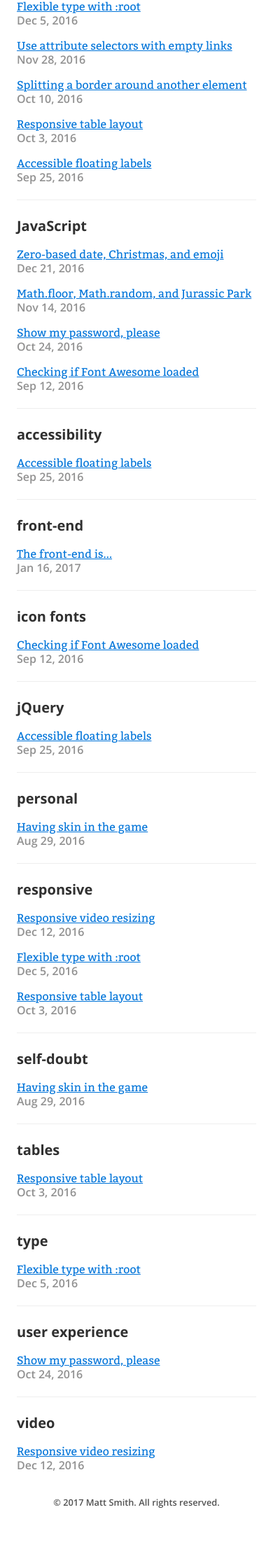
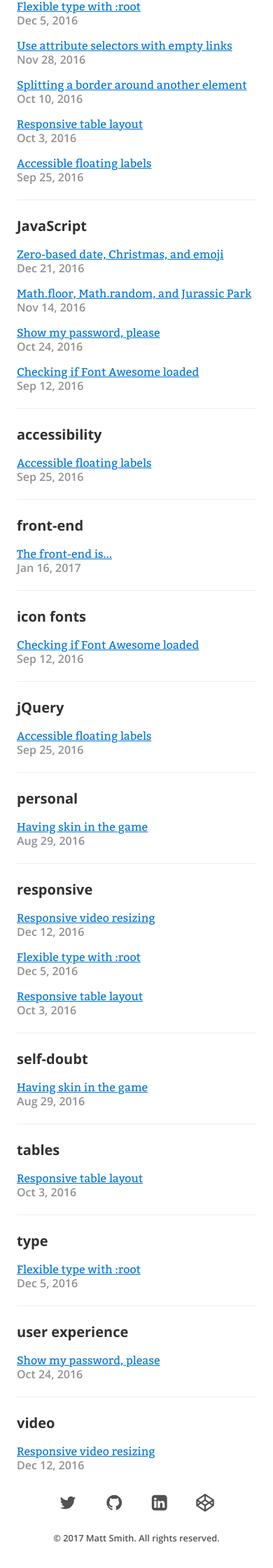
Before and after one commit to AllThingsSmitty/allthingssmitty.github.io, a Jekyll site: the page built from tags.md, in a window 390 px wide. Shown: the part 866-3106 px from the top of the page at 70% size. Built offline with Jekyll 4.4.1, drawn with Linux system fonts in a browser that asks for light colours; comment, search, counter and statistics services are not loaded; before the commit the page ends 3055 px from its top, so only the background shows below that.

Commit message:
Fixed media query

```diff
--- a/_sass/_share.scss
+++ b/_sass/_share.scss
@@ -60,10 +60,6 @@
   svg {
     fill: $gray-5;
   }
-
-  @media (max-width: $large-breakpoint) {
-    display: none;
-  }
 }
 
 section.social {
@@ -71,4 +67,8 @@ section.social {
     margin: 0;
     margin-right: 1rem;
   }
+
+  @media (max-width: $large-breakpoint) {
+    display: none;
+  }
 }
```
